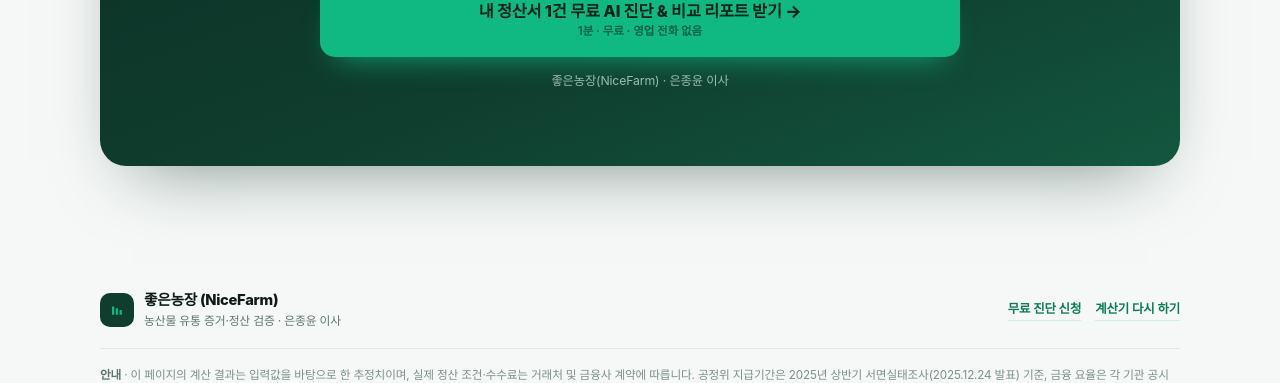
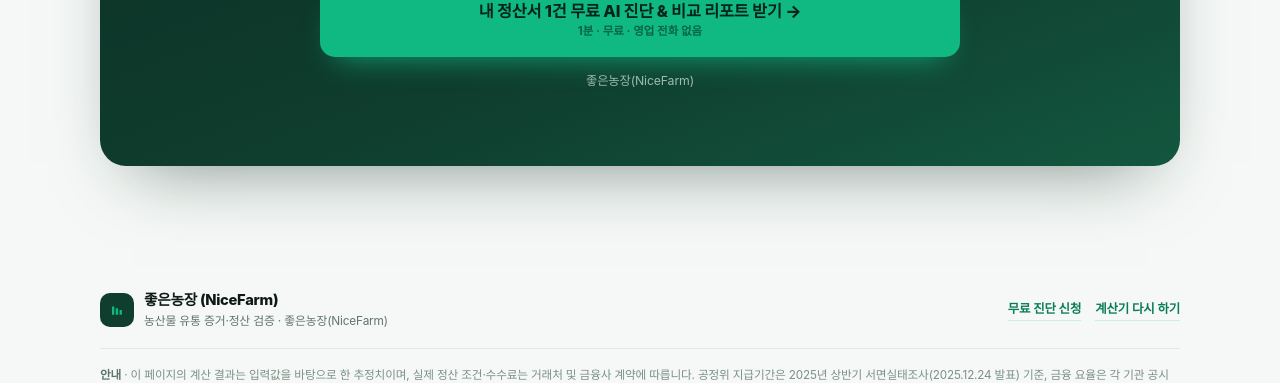
Before and after one commit to DreamersDreaming/nicefarm-settlement-calculator, a plain HTML site: page index.html in a window 1280 px wide. Shown: the part 4380-4763 px from the top of the page. Drawn offline with Linux system fonts and the light colour scheme.

Commit message:
Remove personal name from footer

```diff
--- a/index.html
+++ b/index.html
@@ -681,7 +681,7 @@
             <span>내 정산서 1건 무료 AI 진단 &amp; 비교 리포트 받기 <span class="cta-arrow" aria-hidden="true">→</span></span>
             <small>1분 · 무료 · 영업 전화 없음</small>
           </a>
-          <p class="micro">좋은농장(NiceFarm) · 은종윤 이사</p>
+          <p class="micro">좋은농장(NiceFarm)</p>
         </div>
       </div>
     </div>
@@ -697,7 +697,7 @@
         </span>
         <span>
           <b>좋은농장 (NiceFarm)</b>
-          <span>농산물 유통 증거·정산 검증 · 은종윤 이사</span>
+          <span>농산물 유통 증거·정산 검증 · 좋은농장(NiceFarm)</span>
         </span>
       </div>
       <div class="foot-links">
```
